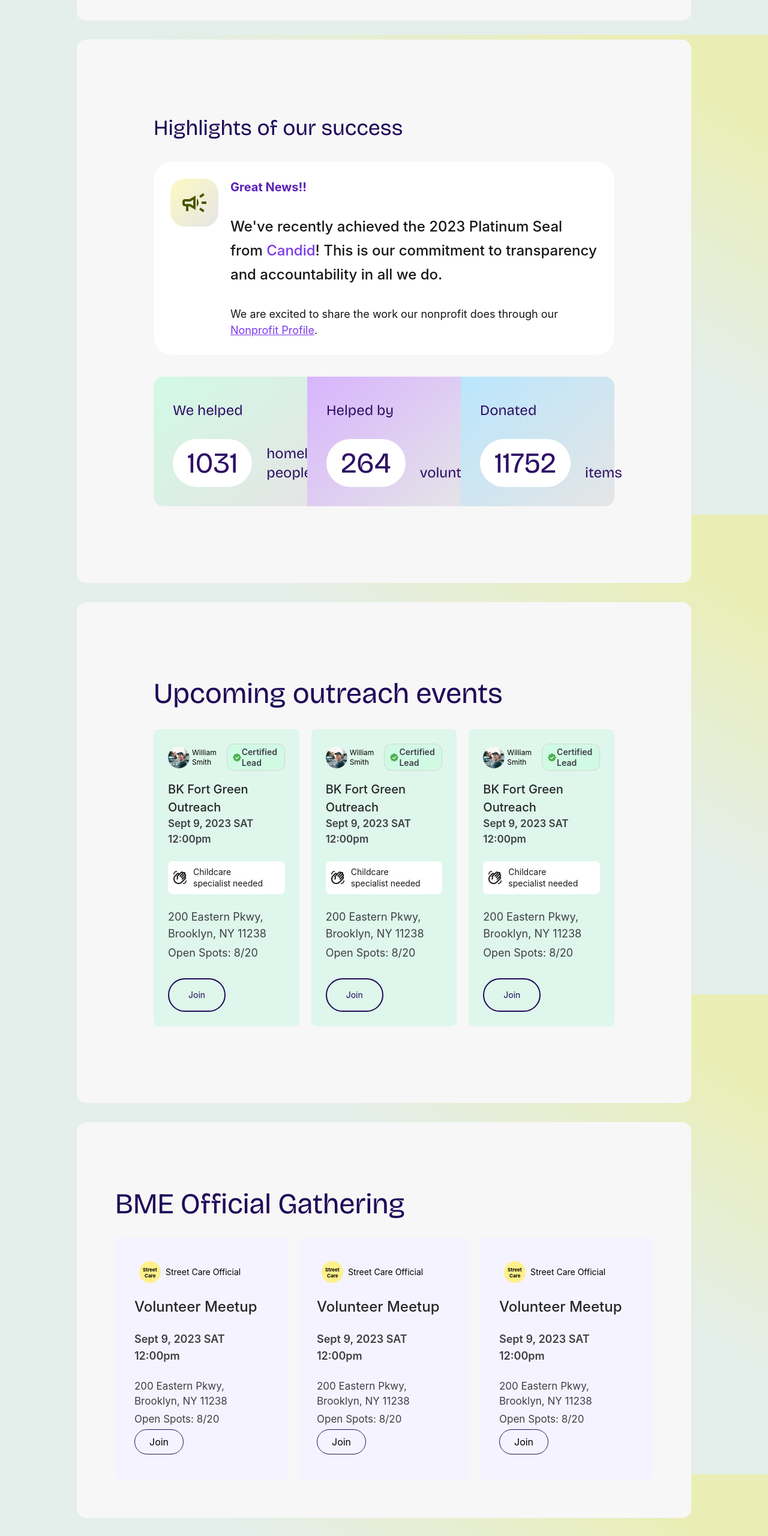
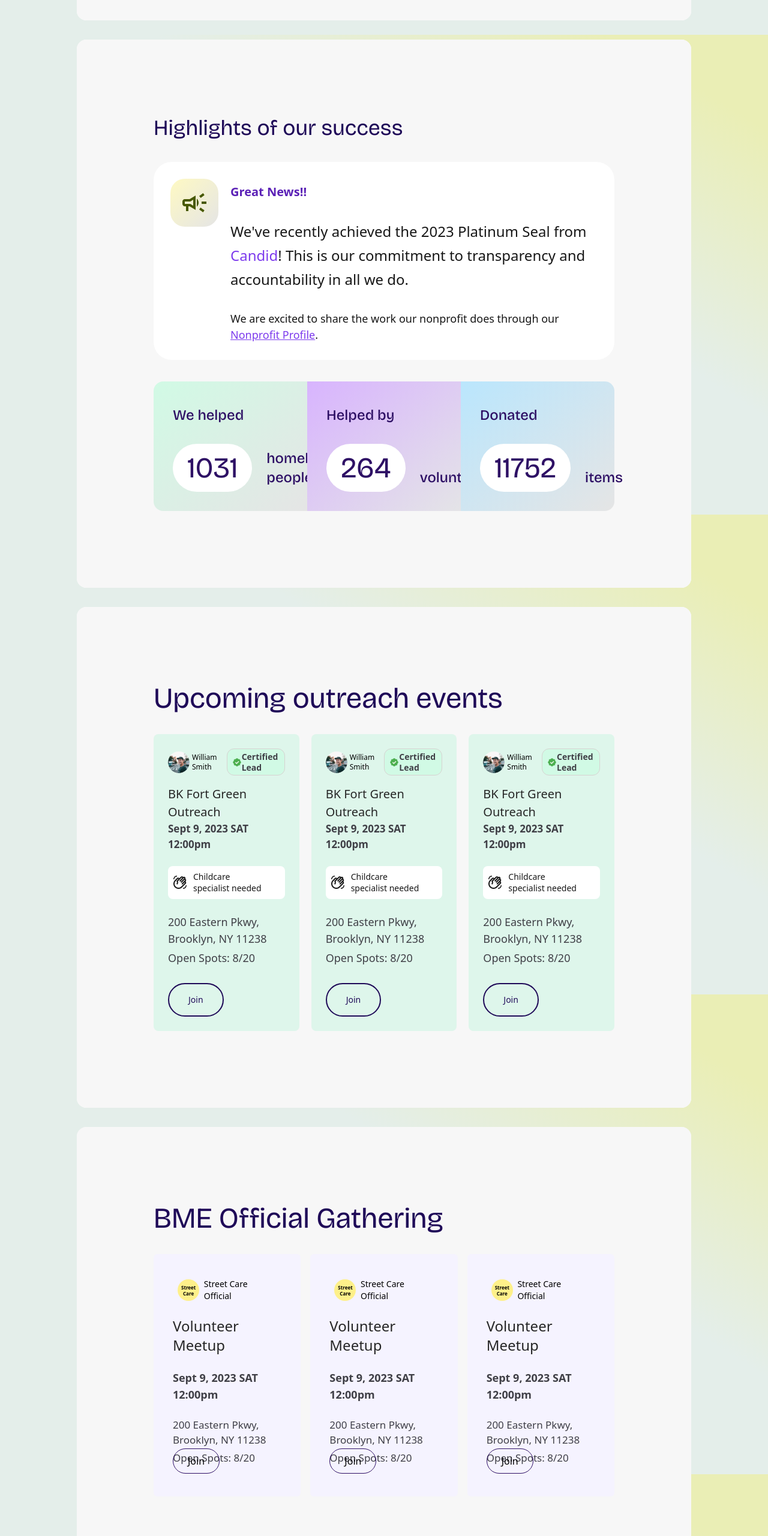
Before and after one commit to developerBME/street_care_webapp, a React (Create React App) app: page / in a window 1280 px wide. Shown: the part 742-3303 px from the top of the page at 60% size. Built offline with nearby package versions, Linux system fonts and the light colour scheme.

Commit message:
Font problem solved

```diff
--- a/public/index.html
+++ b/public/index.html
@@ -28,7 +28,13 @@
     <link rel="preconnect" href="https://fonts.googleapis.com" />
     <link rel="preconnect" href="https://fonts.gstatic.com" crossorigin />
     <link
-      href="https://fonts.googleapis.com/css2?family=Bricolage+Grotesque:opsz@10..48&family=Inter&display=swap"
+      href="https://fonts.googleapis.com/css2?family=Bricolage+Grotesque:opsz,wght@12..96,200;12..96,300;12..96,400;12..96,500;12..96,600;12..96,700;12..96,800&display=swap"
+      rel="stylesheet"
+    />
+    <link rel="preconnect" href="https://fonts.googleapis.com" />
+    <link rel="preconnect" href="https://fonts.gstatic.com" crossorigin />
+    <link
+      href="https://fonts.googleapis.com/css2?family=Inter:wght@100;200;300;400;500;600;700;800;900&display=swap"
       rel="stylesheet"
     />
     <title>Street Care Now</title>
--- a/src/App.css
+++ b/src/App.css
@@ -40,3 +40,7 @@
 .bg-nav {
   background-color: #36295e;
 }
+
+.fontb {
+  font-family: "Bricolage Grotesque", sans-serif;
+}
--- a/src/component/Home.js
+++ b/src/component/Home.js
@@ -8,23 +8,26 @@ import News from "./News";
 import Map from "./Map";
 import Process from "./Process";
 import MoreAboutUs from "./MoreAboutUs";
-
+<style>
+  @import
+  url('https://fonts.googleapis.com/css2?family=Bricolage+Grotesque&display=swap');
+</style>;
 
 function Home() {
   return (
     <div className="bg-gradient-to-tr from-[#E4EEEA] from-10% via-[#E4EEEA] via-60% to-[#EAEEB5] to-90% bg-fixed">
       <div className="relative flex flex-col items-center ">
-        <div className=" w-fit md:w-[90%] lg:w-[80%] mx-2 lg:mx-40 mt-32 rounded-2xl bg-white text-black ">
+        <div className=" sm:w-[95%] md:w-[90%] lg:w-[80%] mx-2 lg:mx-40 mt-32 rounded-2xl bg-white text-black ">
           {" "}
           <Landing />
         </div>
-        <div className="  w-fit md:w-[90%] lg:w-[80%] mx-2 lg:mx-40 mt-8 rounded-2xl bg-white text-black ">
+        <div className="  sm:w-[95%] md:w-[90%] lg:w-[80%] mx-2 lg:mx-40 mt-8 rounded-2xl bg-white text-black ">
           <Success />
         </div>
 
         {/* Vishnu */}
 
-        <div className="w-fit md:w-[90%] lg:w-[80%] mx-2 lg:mx-40 mt-8 rounded-2xl bg-white text-black">
+        <div className="sm:w-[95%] md:w-[90%] lg:w-[80%] mx-2 lg:mx-40 mt-8 rounded-2xl bg-white text-black">
           <div className="items-center justify-center px-4 py-8 lg:p-32 h-full w-full rounded-2xl bg-[#F7F7F7] ">
             <p className=" font-bricolage text-5xl text-[#1F0A58]">
               {" "}
@@ -38,13 +41,13 @@ function Home() {
           </div>
         </div>
 
-        <div className="w-fit md:w-[90%] lg:w-[80%] mx-2 mt-8 rounded-2xl bg-[#F7F7F7] text-black">
-          <div className="items-center justify-center lg:p-12 h-full w-full rounded-2xl bg-[#F7F7F7] mt-12">
-            <p className=" font-bricolage text-5xl text-[#1F0A58] p-4">
+        <div className="sm:w-[95%] md:w-[90%] lg:w-[80%] mx-2 mt-8 rounded-2xl bg-[#F7F7F7] text-black">
+          <div className="items-center justify-center px-4 py-8 lg:p-32 h-full w-full rounded-2xl bg-[#F7F7F7]">
+            <p className=" font-bricolage text-5xl text-[#1F0A58] ">
               {" "}
               BME Official Gathering
             </p>
-            <div className="md:flex md:flex-row flex-col justify-center gap-4 p-4 space-y-4 md:space-y-0">
+            <div className="md:flex md:flex-row flex-col justify-center gap-4 pt-9 space-y-4 md:space-y-0">
               <BMEcard />
               <BMEcard />
               <BMEcard />
@@ -52,7 +55,7 @@ function Home() {
           </div>
         </div>
         {/* Aniket */}
-        <div className="sm:w-[95%] md:w-[90%] lg:w-[80%] mx-2 lg:mx-40 mt-8  rounded-2xl bg-white text-black">
+        <div className="sm:w-[95%] md:w-[90%] lg:w-[80%] mx-2 lg:mx-40 mt-8  rounded-2xl bg-white text-black ">
           <Process />
         </div>
 
--- a/src/component/Landing.js
+++ b/src/component/Landing.js
@@ -7,7 +7,7 @@ function Landing() {
   return (
     <div className="items-center justify-center px-4 py-8 lg:p-32 h-full w-full rounded-2xl bg-[#F7F7F7] grid grid-cols-1 lg:grid-cols-2 gap-6">
       <div className="  ">
-        <p className="text-5xl font-bricolage font-medium">
+        <p className="text-5xl fontb font-medium">
           {" "}
           Support the homeless. Prepare care packages. Join outreach. Make a
           difference.
--- a/src/component/Process.js
+++ b/src/component/Process.js
@@ -1,7 +1,7 @@
 const Process = () => {
   return (
     // <div className="mx-auto max-w-8xl px-6 py-20 sm:py-10 lg:px-32 lg:py-24 bg-gray-100 rounded-lg h-[ful]">
-    <div className="items-center justify-center px-4 py-8 lg:p-28 h-full w-full rounded-2xl bg-[#F7F7F7]">
+    <div className="items-center justify-center px-4 py-8 lg:p-28 h-full w-full rounded-2xl bg-[#F7F7F7] ">
       <p className="font-bricolage text-4xl text-[#1F0A58]">
         What is the overall process?
       </p>
--- a/src/component/Success.js
+++ b/src/component/Success.js
@@ -17,7 +17,7 @@ function Success() {
         </div>
 
         <div className="grow  basis-0 flex-col justify-start items-start gap-8 inline-flex">
-          <div className="self-stretch text-violet-800 text-[20px] font-bold leading-7">
+          <div className="self-stretch pt-6 lg:pt-2 text-violet-800 text-[20px] font-bold leading-7">
             Great News!!
           </div>
           <div className="self-stretch">
--- a/src/index.css
+++ b/src/index.css
@@ -1,8 +1,6 @@
 body {
   margin: 0;
-  font-family: -apple-system, BlinkMacSystemFont, "Segoe UI", "Roboto", "Oxygen",
-    "Ubuntu", "Cantarell", "Fira Sans", "Droid Sans", "Helvetica Neue",
-    sans-serif;
+
   -webkit-font-smoothing: antialiased;
   -moz-osx-font-smoothing: grayscale;
 }
```
